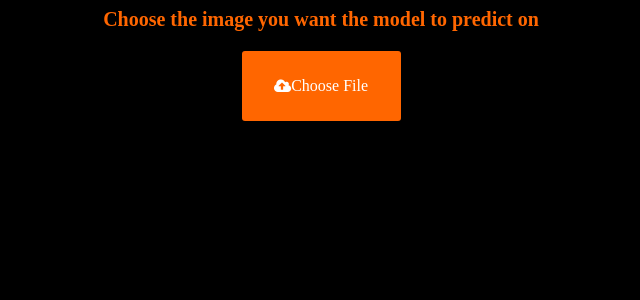
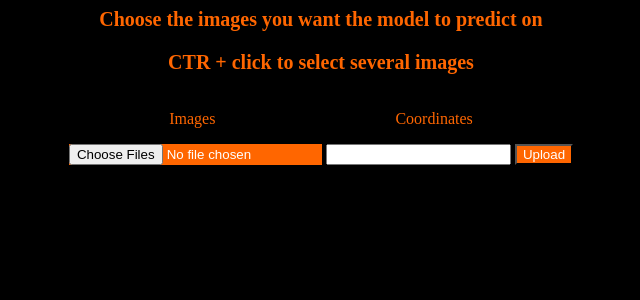
Before and after one commit to Antonsen2/Applied-ai, a FastAPI app: template api/templates/classify.html in a window 1280 px wide. Shown: the top 300 px of the page, without its empty margins (319-959 px from the left). Run offline with FastAPI, Linux system fonts and the light colour scheme; the template is opened without the code that fills it, so the values that code supplies are empty.

Commit message:
add functionality to send in several images and also coords

```diff
--- a/api/main.py
+++ b/api/main.py
@@ -1,14 +1,9 @@
-from fastapi import FastAPI, File, Request
-from fastapi.responses import HTMLResponse
+from fastapi import FastAPI, File, Request, UploadFile
+from fastapi.responses import JSONResponse
 import wildfire_control
-import numpy as np
-from keras_preprocessing.image import img_to_array, ImageDataGenerator
-from keras.applications.mobilenet_v2 import preprocess_input
-from keras.utils import load_img
-from PIL import Image
-import io
-from starlette.responses import FileResponse
+from typing import List
 from fastapi.templating import Jinja2Templates
+import json
 
 """
 Using uvicorn to run API.
@@ -19,19 +14,30 @@ and then in the console type uvicorn main:app to see api.
 app = FastAPI()
 templates = Jinja2Templates(directory='./templates')
 
-@app.get('/')
+@app.get('/classify')
 async def read_html(request: Request):
   return templates.TemplateResponse('classify.html', {"request": request})
-  #return FileResponse("templates/classify.html")
 
 
-@app.post("/")
-async def classify_image(request: Request, image: bytes = File(...)):
-    # Loads the image uploaded and resizes it
-    image = Image.open(io.BytesIO(image))
-    image = image.resize((250, 250))
-    image = img_to_array(image)
-    image =  image.reshape((1,  image.shape[0],    image.shape[1],  image.shape[2]))
-    image = preprocess_input(image)
-    result = wildfire_control.run_model(image)
-    return templates.TemplateResponse('classify_post.html', {"request": request, "label": result, "image": image})
+@app.post("/classify")
+async def classify_image(request: Request, images: List[UploadFile] = File(...), coords: List = None):
+  prediction = []
+  for image in images:
+    bytes_image = await image.read()
+    processed_image = wildfire_control.process_single_image(bytes_image)
+    result = wildfire_control.run_model(processed_image)
+    prediction.append([result, image.filename])
+  json_prediction = json.dumps(prediction)
+  return templates.TemplateResponse('classify_post.html', {"request": request, "label": json_prediction, "image": image, "coords": coords})
+
+
+@app.post("/api/classify")
+async def api_classify_image(images: List[UploadFile] = File(...), coords: List = None):
+  prediction = []
+  for image in images:
+    bytes_image = await image.read()
+    processed_image = wildfire_control.process_single_image(bytes_image)
+    result = wildfire_control.run_model(processed_image)
+    prediction.append({"result": result, "filename": image.filename, "coords": coords})
+  json_prediction = json.dumps(prediction)
+  return JSONResponse(content=json_prediction)
--- a/api/templates/classify.html
+++ b/api/templates/classify.html
@@ -1,5 +1,4 @@
 <style>
-
 .fiery-text {
   color: #ff6600; /* Fiery orange color */
   font-size: 20px;
@@ -9,46 +8,90 @@
 
 }
 
-    .fiery-button {
-      background-color: #ff6600; /* Fiery orange color */
-      width: 95px;
-      height: 40px;
-      border: none;
+.fiery-instruction {
+  color: #ff6600; /* Fiery orange color */
+  font-size: 10px;
+  font-weight: bold;
+  text-align: center; /* Center the text */
+  margin-bottom: 20px;
+}
+
+#form-container {
+  display: flex;
+  justify-content: center;
+}
+
+#files {
+  background-color: #ff6600;
   color: white;
-      padding: 15px 32px;
-      text-align: center;
-      text-decoration: none;
-      display: flex;
-      align-items: center;
-      justify-content: center;
-      font-size: 16px;
-      border-radius: 3px;
-      box-shadow: 0 2px 2px 0 rgba(0,0,0,0.14), 0 3px 1px -2px rgba(0,0,0,0.12), 0 1px 5px 0 rgba(0,0,0,0.2);
-      margin: 0 auto; /* Center the button */
+}
 
+input[type="submit"] {
+  background-color:#ff6600;
+  color: white;
+}
+
+body {
+background-color: black;
 
 }
 
-    .fiery-button:hover {
-      background-color: #ff9933; /* Fiery orange color on hover */
+.fiery-p {
+  color: #ff6600;
+  justify-content: center;
+  display: flex;
+
 }
 
-
-    body {
-    background: black
-
+.image-p {
+  margin-right: 180px;
 }
 </style>
 <body>
 <link rel="stylesheet" href="https://cdnjs.cloudflare.com/ajax/libs/font-awesome/4.7.0/css/font-awesome.min.css">
 <div class="fiery-text">
-    Choose the image you want the model to predict on
+  Choose the images you want the model to predict on
+</div>
+<div class="fiery-text">
+  CTR + click to select several images
+</div>
+<div class="fiery-p">
+  <p class="image-p">Images</p>
+  <p>Coordinates</p>
 </div>
 
+<div id='form-container'>
+
 <form id="upload-form" method="post" enctype="multipart/form-data">
-    <label for="file-upload" class="fiery-button">
-      <i class="fa fa-cloud-upload"></i> Choose File
-    </label>
-    <input id="file-upload" type="file" name="image" style="display:none;" onchange="this.form.submit()" />
+<input id="files" type="file" name="images" multiple="multiple" accept="image/jpeg, image/png, image/jpg">
+<input type="text" id="coords" name="coords">
+<input type="submit" value="Upload">
+<output id="result">
 </form>
+</div>
+
+<script>
+document.querySelector("#files").addEventListener("change", (e) => { //CHANGE EVENT FOR UPLOADING PHOTOS
+  if (window.File && window.FileReader && window.FileList && window.Blob) { //CHECK IF FILE API IS SUPPORTED
+    const files = e.target.files; //FILE LIST OBJECT CONTAINING UPLOADED FILES
+    const output = document.querySelector("#result");
+    output.innerHTML = "";
+    for (let i = 0; i < files.length; i++) { // LOOP THROUGH THE FILE LIST OBJECT
+        if (!files[i].type.match("image")) continue; // ONLY PHOTOS (SKIP CURRENT ITERATION IF NOT A PHOTO)
+        const picReader = new FileReader(); // RETRIEVE DATA URI
+        picReader.addEventListener("load", function (event) { // LOAD EVENT FOR DISPLAYING PHOTOS
+          const picFile = event.target;
+          const div = document.createElement("div");
+          div.innerHTML = `<img class="thumbnail" src="${picFile.result}" title="${picFile.name}"/>`;
+          output.appendChild(div);
+        });
+        picReader.readAsDataURL(files[i]); //READ THE IMAGE
+    }
+  } else {
+    alert("Your browser does not support File API");
+  }
+});
+</script>
+
+
 </body>
--- a/api/templates/classify_post.html
+++ b/api/templates/classify_post.html
@@ -20,5 +20,6 @@ background: black
 <body>
 <div class="fiery-text">
   <p>{{label}}</p>
+  <p>Coordinates = {{coords}}</p>
 </div>
 </body>
```
Also changed, not shown: api/wildfire_control.py (+18 -5 lines). Lines whose indentation alone changed are shown as unchanged.
